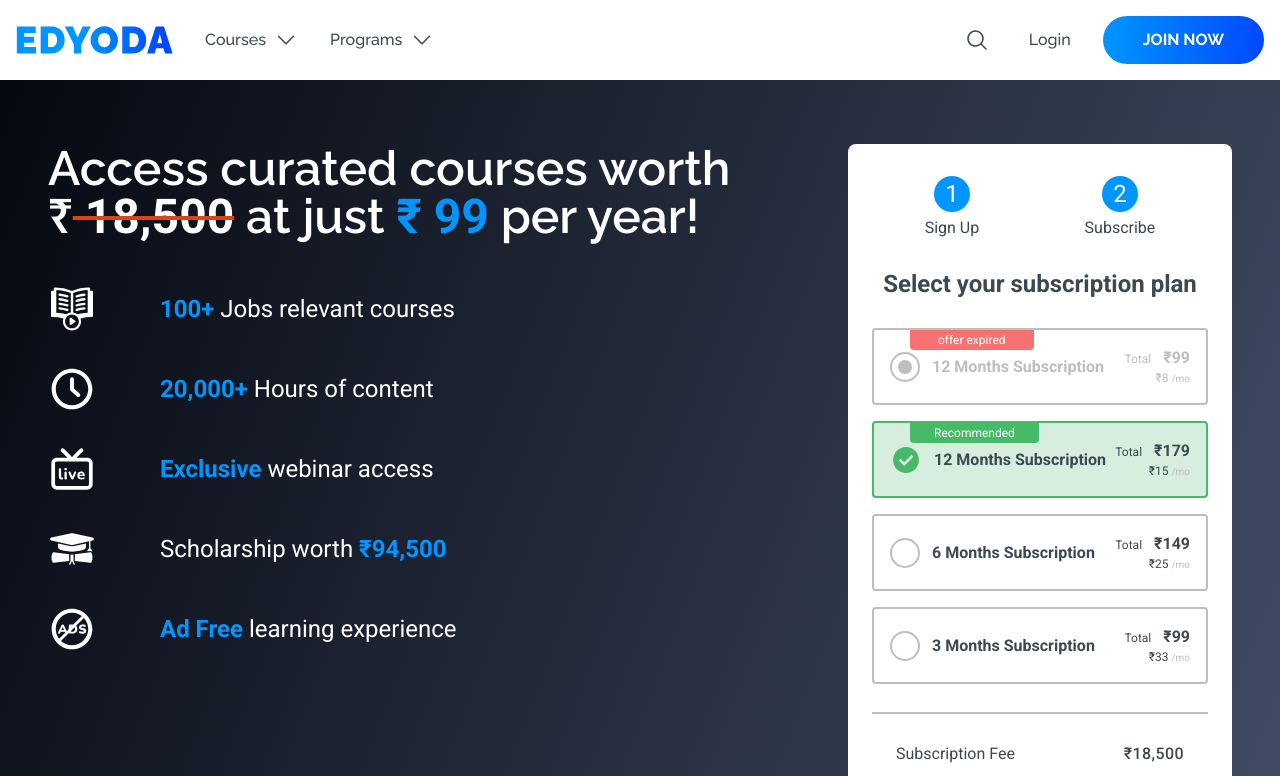
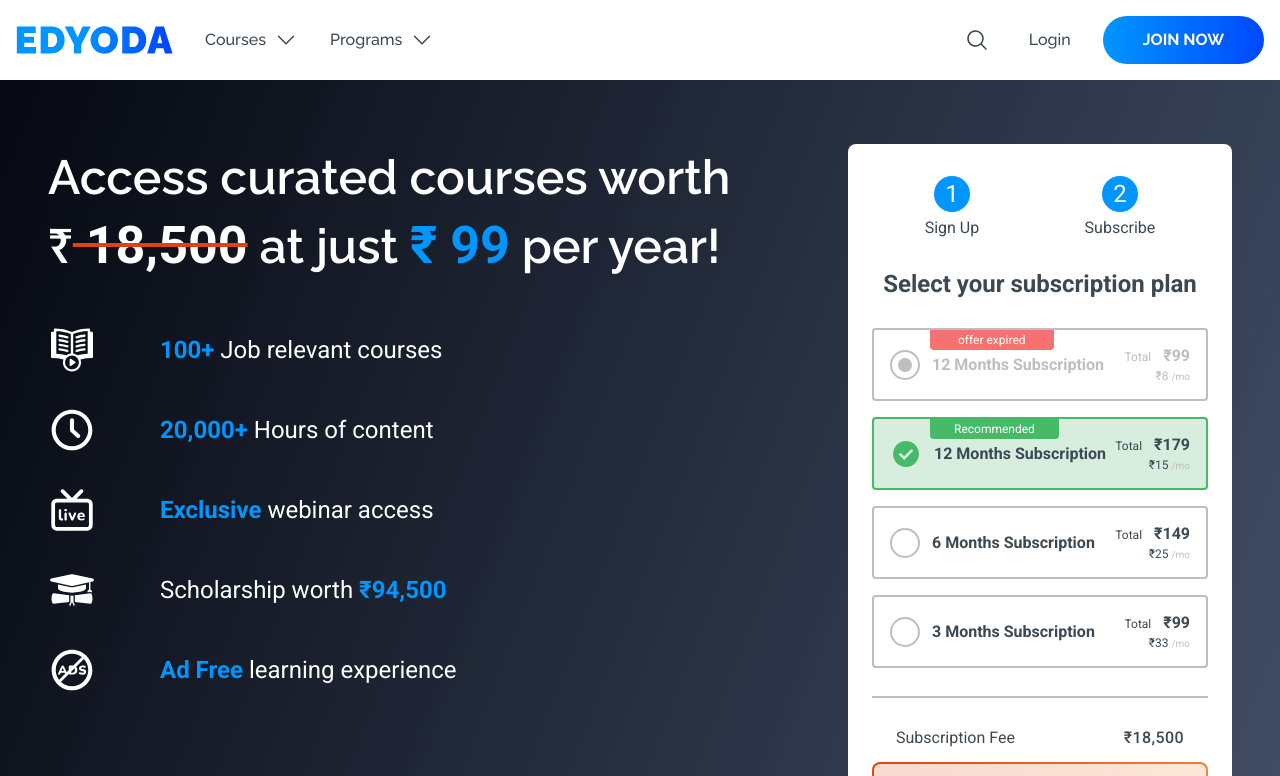
Before and after one commit to vsompura3/edyoda-assessment, a React (Vite) app: page / in a window 1280 px wide. Shown: the top 776 px of the page. Built offline with nearby package versions, Linux system fonts and the light colour scheme.

Commit message:
added minor changes for inputs

```diff
--- a/src/components/Checkout.jsx
+++ b/src/components/Checkout.jsx
@@ -7,26 +7,28 @@
       <div className="xl:max-w-9xl container mx-auto px-12">
         <div className="grid items-start gap-20 xl:grid-cols-12 xl:gap-4">
           <section className="xl:col-span-8">
-            <h1 className="max-w-[24ch] font-raleway text-4xl font-semibold leading-snug lg:text-5xl 2xl:text-6xl">
+            <h1 className="max-w-[24ch] font-raleway text-4xl font-semibold leading-snug lg:text-5xl lg:leading-snug">
               Access curated courses worth ₹
               <span className="font-roboto text-alert-dark line-through">
-                <span className="text-white"> 18,500</span>
+                <span className="text-white lg:text-[3.25rem]"> 18,500</span>
               </span>{' '}
               at just{' '}
-              <span className="font-roboto text-primary-light">₹ 99</span> per
-              year!
+              <span className="font-roboto text-[3.25rem] text-primary-light">
+                ₹ 99
+              </span>{' '}
+              per year!
             </h1>
             <ul className="mt-11 space-y-8 2xl:mt-20 2xl:space-y-16">
               <li className="flex items-center gap-16">
                 <Icon type="book" style="w-12 h-12" />
-                <p className="text-2xl 2xl:text-3xl">
+                <p className="text-2xl 2xl:text-[4rem]">
                   <span className="font-semibold text-primary-light">100+</span>{' '}
-                  Jobs relevant courses
+                  Job relevant courses
                 </p>
               </li>
               <li className="flex items-center gap-16">
                 <Icon type="clock" style="w-12 h-12" />
-                <p className="text-2xl 2xl:text-3xl">
+                <p className="text-2xl 2xl:text-[4rem]">
                   <span className="font-semibold text-primary-light">
                     20,000+
                   </span>{' '}
@@ -35,7 +37,7 @@
               </li>
               <li className="flex items-center gap-16">
                 <Icon type="live" style="w-12 h-12" />
-                <p className="text-2xl 2xl:text-3xl">
+                <p className="text-2xl 2xl:text-[4rem]">
                   <span className="font-semibold text-primary-light">
                     Exclusive
                   </span>{' '}
@@ -44,7 +46,7 @@
               </li>
               <li className="flex items-center gap-16">
                 <Icon type="scholar" style="w-12 h-12" />
-                <p className="text-2xl 2xl:text-3xl">
+                <p className="text-2xl 2xl:text-[4rem]">
                   Scholarship worth{' '}
                   <span className="font-semibold text-primary-light">
                     ₹94,500
@@ -53,7 +55,7 @@
               </li>
               <li className="flex items-center gap-16">
                 <Icon type="no-ads" style="w-12 h-12" />
-                <p className="text-2xl 2xl:text-3xl">
+                <p className="text-2xl 2xl:text-[4rem]">
                   <span className="font-semibold text-primary-light">
                     Ad Free
                   </span>{' '}
--- a/src/components/CheckoutForm.jsx
+++ b/src/components/CheckoutForm.jsx
@@ -73,7 +73,9 @@
         <div className="mt-3 rounded-lg bg-gradient-to-br from-alert-dark to-alert-light p-0.5">
           <div className="flex justify-between gap-2 rounded-md bg-white bg-gradient-to-br from-alert-dark/20 to-alert-light/20 px-6 py-4">
             <div className="">
-              <p className="text-alert-dark">Limited time offer</p>
+              <p className="font-semibold text-alert-dark">
+                Limited time offer
+              </p>
               <p className="-ml-0.5 flex items-center gap-2">
                 <Icon
                   type="clock-inverted"
--- a/src/components/Header.jsx
+++ b/src/components/Header.jsx
@@ -11,7 +11,7 @@
 
   return (
     <header className="bg-white">
-      <div className="xl:max-w-9xl container px-4">
+      <div className="xl:max-w-9xl container mx-auto px-4">
         <nav className="flex flex-col items-center justify-between gap-8 py-4 font-raleway font-medium md:flex-row lg:gap-4">
           <div className="flex items-center gap-4 md:gap-8">
             <a href="/" aria-label="edyoda home">
--- a/src/components/PlanInput.jsx
+++ b/src/components/PlanInput.jsx
@@ -15,7 +15,7 @@
     <label
       htmlFor={labelId}
       aria-selected={selected === `plan-${monthlyPrice}`}
-      className={`relative flex cursor-pointer items-center justify-between rounded border-2  p-4 ${
+      className={`relative flex cursor-pointer items-center justify-between rounded border-2 px-4 py-3.5 ${
         selected === `plan-${monthlyPrice}`
           ? 'border-success-dark bg-success-light'
           : 'border-surface-200  bg-white'
@@ -70,12 +70,12 @@
         </p>
       </div>
       {expired && (
-        <span className="absolute left-9 top-0 rounded-b bg-danger-light px-7 py-0.5 text-xs text-white">
+        <span className="absolute left-14 top-0 rounded-b bg-danger-light px-7 py-0.5 text-xs text-white">
           offer expired
         </span>
       )}
       {recommended && (
-        <span className="absolute left-9 top-0 rounded-b bg-success-dark px-6 py-0.5 text-xs text-white">
+        <span className="absolute left-14 top-0 rounded-b bg-success-dark px-6 py-0.5 text-xs text-white">
           Recommended
         </span>
       )}
```
